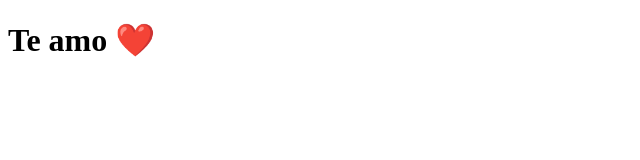
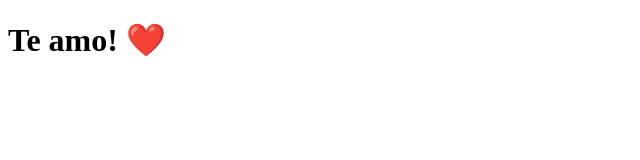
Before and after one commit to NicolasMagarinus/clone-tabnews, a Next.js app: page / in a window 1280 px wide. Shown: the top 160 px of the page, without its empty margins (0-640 px from the left). Built offline with nearby package versions, Linux system fonts and the light colour scheme.

Commit message:
modifica a frase

```diff
--- a/pages/index.js
+++ b/pages/index.js
@@ -1,5 +1,5 @@
 function Home() {
-    return <h1>Te amo ❤️</h1>;
+    return <h1>Te amo! ❤️</h1>;
 }
 
 export default Home;
```
